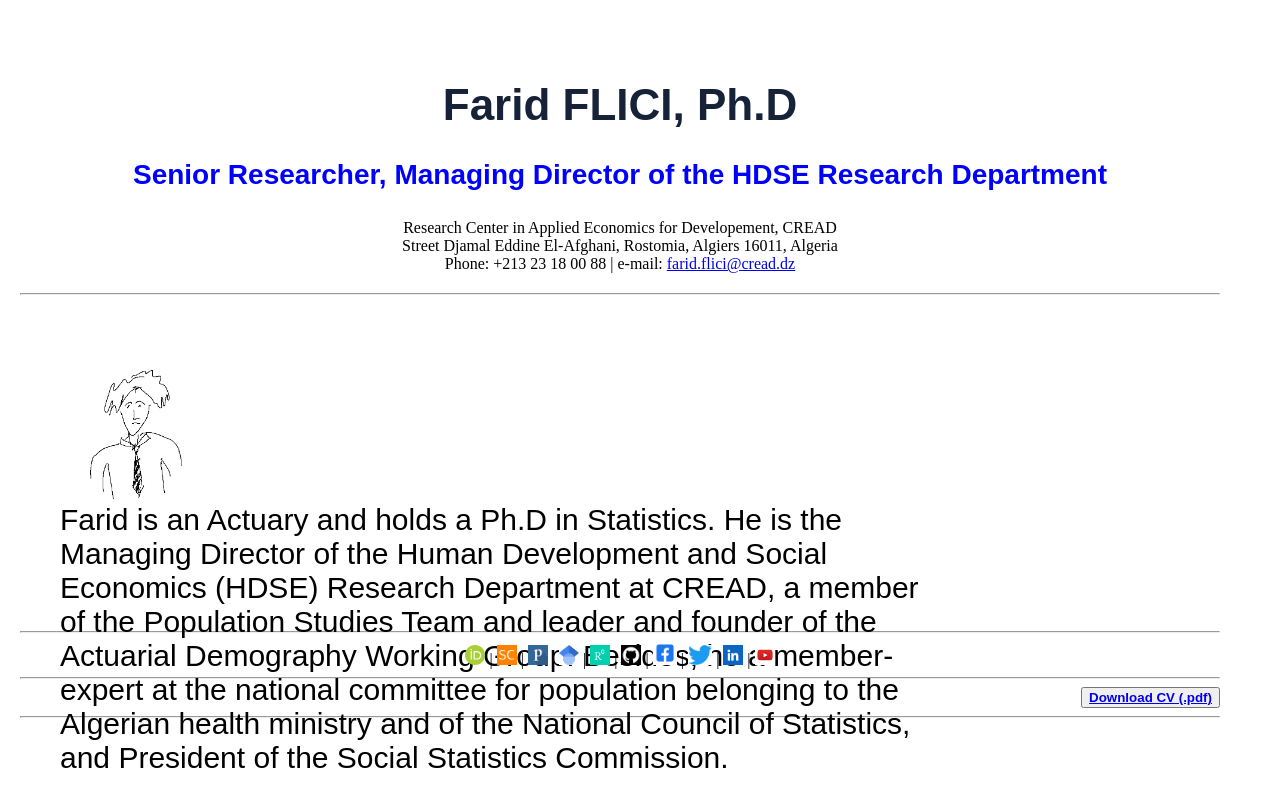
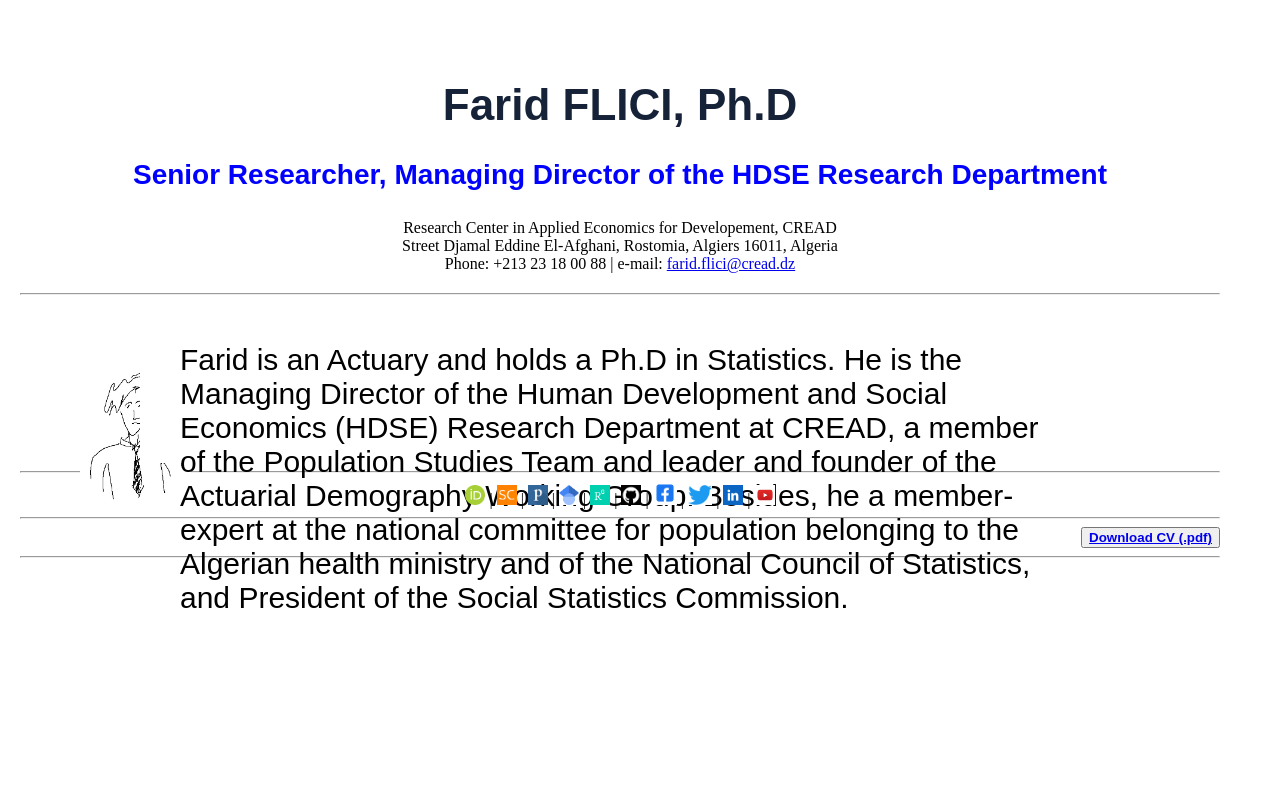
Before and after one commit to Farid-FLICI/farid-flici.github.io, a Jekyll site: the page researchername.html, which Jekyll copies as it is, in a window 1280 px wide. Shown: the top 807 px of the page. Built offline with Jekyll 4.4.1, drawn with Linux system fonts in a browser that asks for light colours.

Commit message:
Update researchername.html

```diff
--- a/researchername.html
+++ b/researchername.html
@@ -15,7 +15,7 @@ h4{              font-family: sans-serif;   font-size: 26px; font-weight: bold ;
   .b {color: #12ff1a; text-decoration: none;   }
 
 * {  box-sizing: border-box;}
-.column {  float: center;  padding: 40px;  height: 160px;}
+.column {  float: left;  padding: 40px;  height: 160px;}
 .left { width: 10%;}
 .right{ width: 80%;}
 .row:after {  content: "";  display: table;  clear: both;}
```
